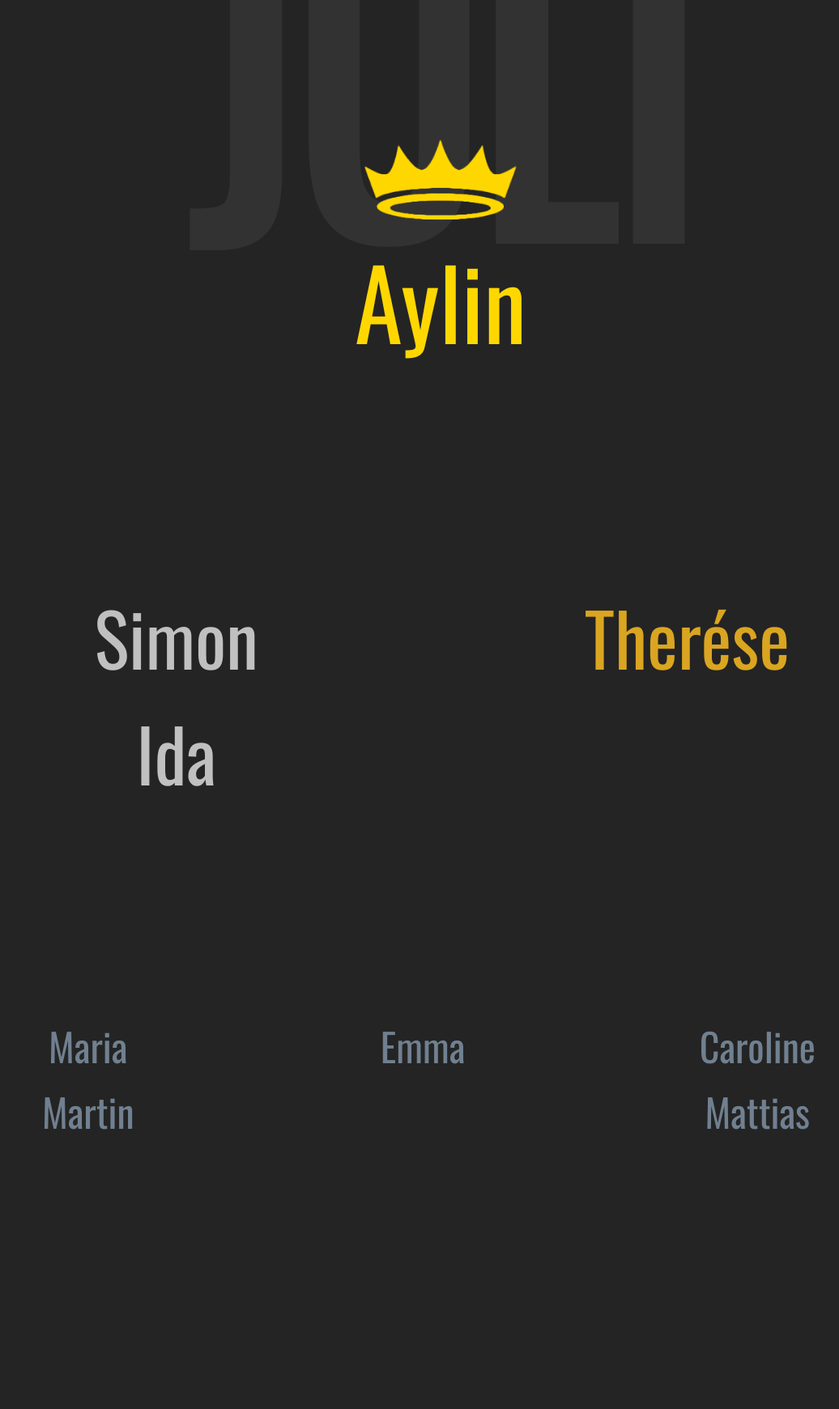
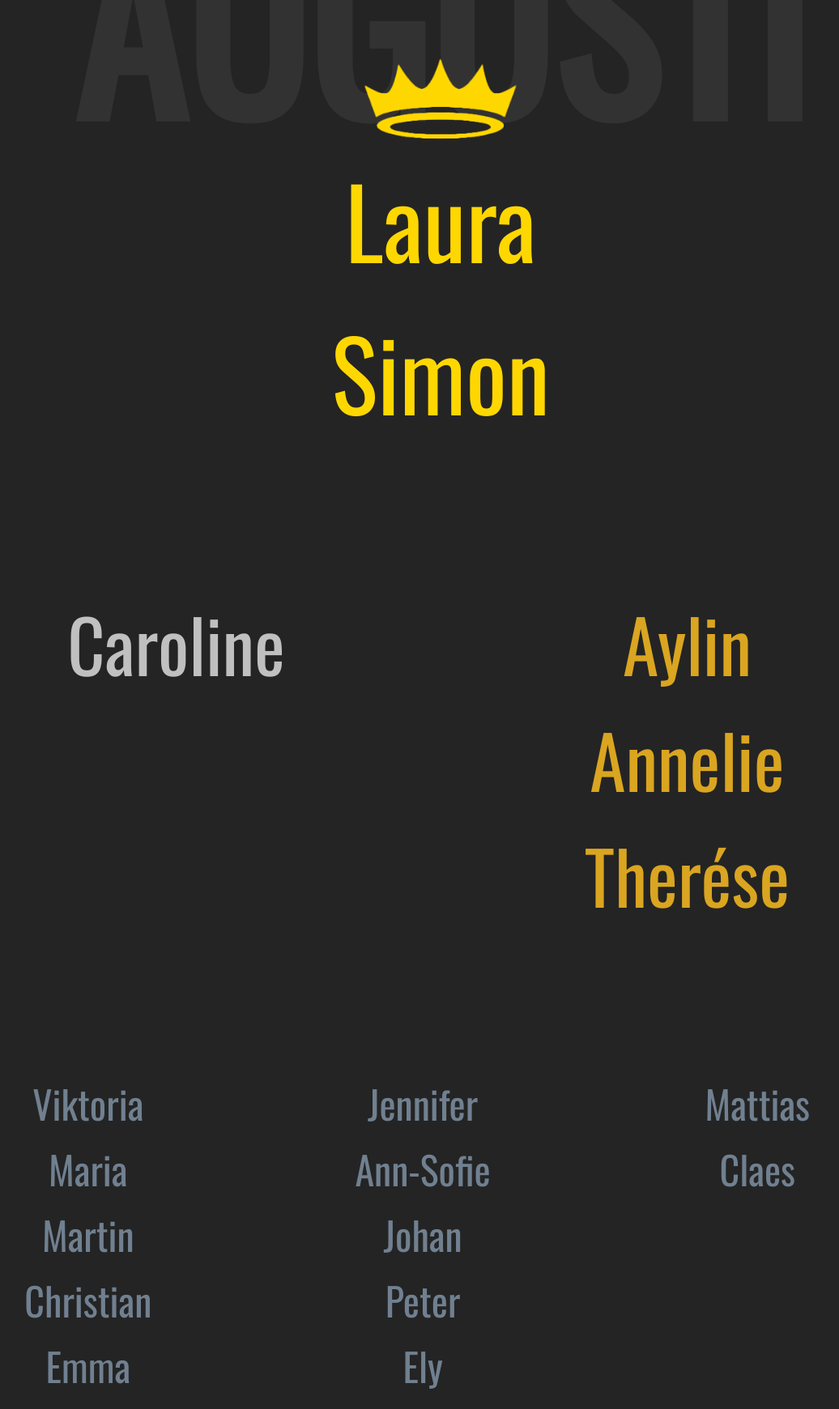
Before and after one commit to crossfitmetalbox/crossfitmetalbox.github.io, a plain HTML site: page screenly/top-members-monthly.html in a window 1280 px wide. Shown: the part 80-1820 px from the top of the page at 81% size, without its empty margins (104-1140 px from the left). Before the commit the page ends 1506 px from the top, so only its background shows below. Drawn offline with nearby package versions, Linux system fonts and the light colour scheme.

Commit message:
update top members for august

```diff
--- a/screenly/top-members-monthly.html
+++ b/screenly/top-members-monthly.html
@@ -21,13 +21,14 @@
         font-weight: bold;
         position: absolute;
         text-align: center;
-        top: -120px;
+        top: -104px;
         width: 100vw;
         z-index: -1;
       }
 
       .hero .title {
-        font-size: 420px;
+        /* font-size: 420px; */
+        font-size: 280px;
       }
 
       .hero .subtitle {
@@ -35,7 +36,7 @@
       }
 
       .top-list {
-        margin-top: 200px;
+        margin-top: 100px;
       }
 
       ul {
@@ -53,7 +54,7 @@
       }
 
       .divider {
-        margin-top: 200px;
+        margin-top: 120px;
       }
 
       .list-section.col-two {
@@ -142,7 +143,7 @@
   </head>
   <body>
     <div class="hero">
-      <div class="title">JULI</div>
+      <div class="title">AUGUSTI</div>
       <!-- <div class="subtitle">2023</div> -->
     </div>
     <div class="top-list">
@@ -153,7 +154,8 @@
         <!-- <div class="title">Simon</div> -->
         <div class="members">
           <ul class="col-one">
-            <li>Aylin</li>
+            <li>Laura</li>
+            <li>Simon</li>
           </ul>
         </div>
       </div>
@@ -162,8 +164,7 @@
         <!-- <div class="title">Laura</div> -->
         <div class="members">
           <ul class="col-one">
-            <li>Simon</li>
-            <li>Ida</li>
+            <li>Caroline</li>
           </ul>
         </div>
       </div>
@@ -171,6 +172,8 @@
         <!-- <div class="title">Therése</div> -->
         <div class="members">
           <ul class="col-one">
+            <li>Aylin</li>
+            <li>Annelie</li>
             <li>Therése</li>
           </ul>
         </div>
@@ -180,8 +183,11 @@
         <!-- <div class="title">Aylin</div> -->
         <div class="members">
           <ul class="col-one">
+            <li>Viktoria</li>
             <li>Maria</li>
             <li>Martin</li>
+            <li>Christian</li>
+            <li>Emma</li>
           </ul>
         </div>
       </div>
@@ -189,15 +195,19 @@
         <!-- <div class="title">Klas</div> -->
         <div class="members">
           <ul class="col-one">
-            <li>Emma</li>
+            <li>Jennifer</li>
+            <li>Ann-Sofie</li>
+            <li>Johan</li>
+            <li>Peter</li>
+            <li>Ely</li>
           </ul>
         </div>
       </div>
       <div class="list-section col-three">
         <div class="members">
           <ul class="col-one">
-            <li>Caroline</li>
             <li>Mattias</li>
+            <li>Claes</li>
           </ul>
         </div>
       </div>
```
